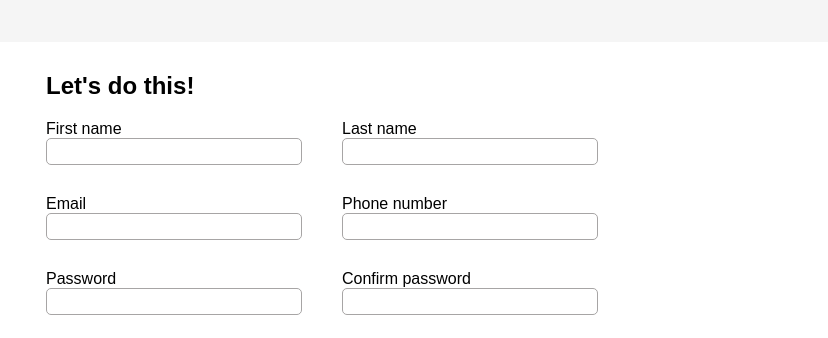
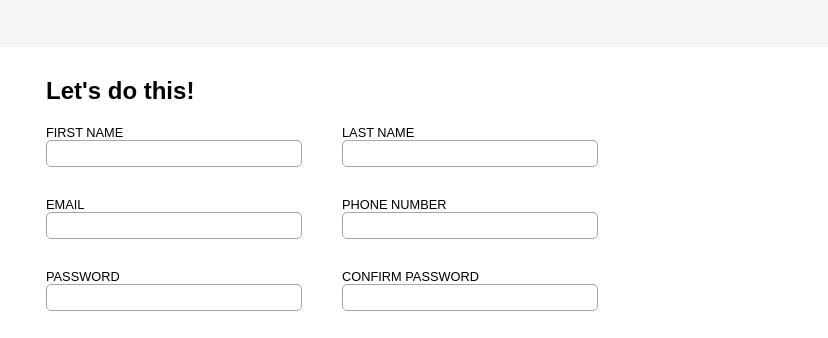
Before and after one commit to mart-in-a-jar/odin-sign-up-form, a plain HTML site: page index.html in a window 1280 px wide. Shown: the part 234-572 px from the top of the page, 452-1280 px from the left. Drawn offline with Linux system fonts and the light colour scheme; a web font is replaced by a local one.

Commit message:
Change font style on labels

```diff
--- a/style.css
+++ b/style.css
@@ -134,3 +134,8 @@ button[type="submit"] {
     color: var(--brown);
     font-weight: 550;
 }
+
+label {
+    text-transform: uppercase;
+    font-size: 0.8rem;
+}
```
